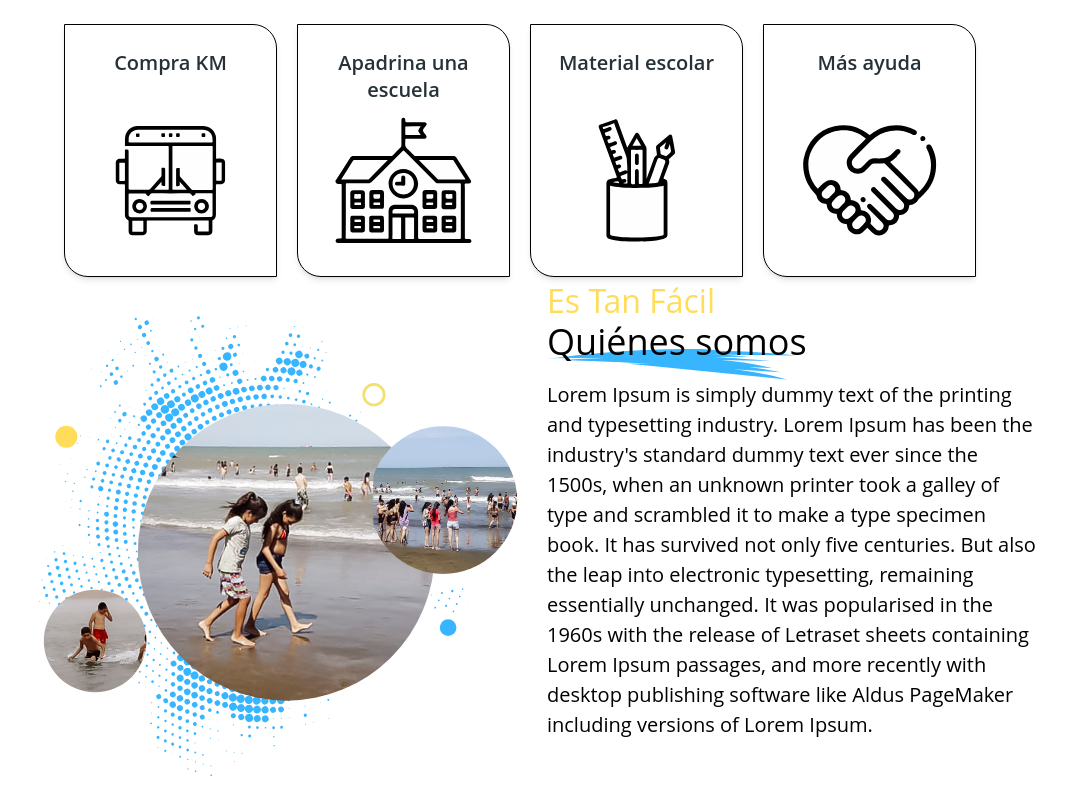
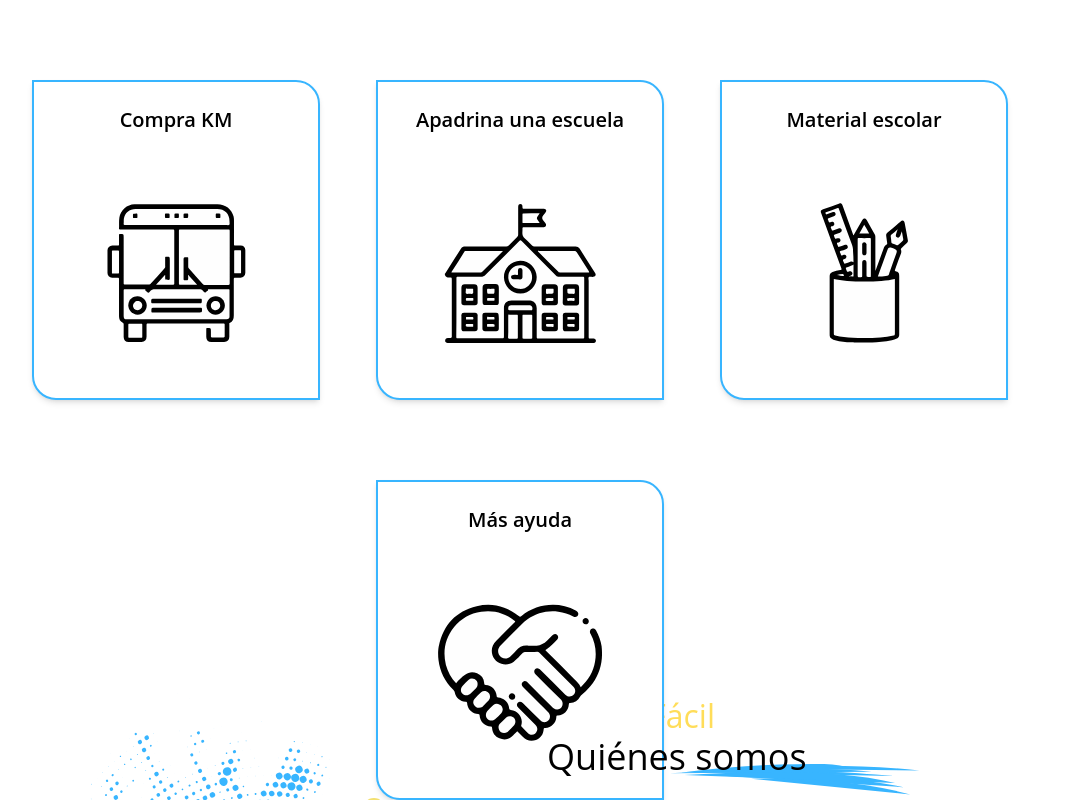
Before and after one commit to Es-Tan-Facil/FrontEnd, a React (Create React App) app: page / in a window 1280 px wide. Shown: the part 820-1620 px from the top of the page, without its empty margins (120-1186 px from the left). Built offline with nearby package versions, Linux system fonts and the light colour scheme; the HTML template or start-up script is replaced by a standard one.

Commit message:
Splitted donation cards into components and added a modal to each one of them

```diff
--- /dev/null
+++ b/src/Components/DonationCards/CardKM.jsx
@@ -0,0 +1,59 @@
+import { Fragment, useState } from "react";
+import {
+    Button,
+    Dialog,
+    DialogHeader,
+    DialogBody,
+    DialogFooter,
+} from "@material-tailwind/react";
+import Bus from '../../Assets/Pictures/Bus2.svg';
+import { Card, CardBody, Typography } from "@material-tailwind/react";
+
+
+export default function CardKM({ text }) {
+    const [open, setOpen] = useState(false);
+
+    const handleOpen = () => setOpen(!open);
+
+    return (
+
+        <Card onClick={handleOpen} className="mt-6 h-80 w-72 rounded-none rounded-tr-3xl rounded-bl-3xl border-solid border-2 border-[#38B5FF] cursor-pointer">
+            <CardBody>
+                <Typography variant="h5" color="black" className="mb-2 text-center">
+                    Compra KM
+                </Typography>
+            </CardBody>
+            <img id="HelpUsImg" src={Bus} alt="Bus" />
+            <Fragment>
+
+                <Dialog
+                    open={open}
+                    handler={handleOpen}
+                    animate={{
+                        mount: { scale: 1, y: 0 },
+                        unmount: { scale: 0.9, y: -100 },
+                    }}
+                >
+                    <DialogHeader>Its a simple dialog.</DialogHeader>
+                    <DialogBody divider>
+                        {text}
+                    </DialogBody>
+                    <DialogFooter>
+                        <Button
+                            variant="text"
+                            color="red"
+                            onClick={handleOpen}
+                            className="mr-1"
+                        >
+                            <span>Cancel</span>
+                        </Button>
+                        <Button variant="gradient" color="green" onClick={handleOpen}>
+                            <span>Confirm</span>
+                        </Button>
+                    </DialogFooter>
+                </Dialog>
+            </Fragment>
+        </Card>
+
+    );
+}
--- /dev/null
+++ b/src/Components/DonationCards/CardMoreHelp.jsx
@@ -0,0 +1,59 @@
+import { Fragment, useState } from "react";
+import {
+    Button,
+    Dialog,
+    DialogHeader,
+    DialogBody,
+    DialogFooter,
+} from "@material-tailwind/react";
+import Help from '../../Assets/Pictures/Help.svg';
+import { Card, CardBody, Typography } from "@material-tailwind/react";
+
+
+export default function CardMoreHelp({ text }) {
+    const [open, setOpen] = useState(false);
+
+    const handleOpen = () => setOpen(!open);
+
+    return (
+
+        <Card onClick={handleOpen} className="mt-6 h-80 w-72 rounded-none rounded-tr-3xl rounded-bl-3xl border-solid border-2 border-[#38B5FF] cursor-pointer">
+            <CardBody>
+                <Typography variant="h5" color="black" className="mb-2 text-center">
+                    Más ayuda
+                </Typography>
+            </CardBody>
+            <img id="HelpUsImg" src={Help} alt="Help Us" />
+            <Fragment>
+
+                <Dialog
+                    open={open}
+                    handler={handleOpen}
+                    animate={{
+                        mount: { scale: 1, y: 0 },
+                        unmount: { scale: 0.9, y: -100 },
+                    }}
+                >
+                    <DialogHeader>Its a simple dialog.</DialogHeader>
+                    <DialogBody divider>
+                        {text}
+                    </DialogBody>
+                    <DialogFooter>
+                        <Button
+                            variant="text"
+                            color="red"
+                            onClick={handleOpen}
+                            className="mr-1"
+                        >
+                            <span>Cancel</span>
+                        </Button>
+                        <Button variant="gradient" color="green" onClick={handleOpen}>
+                            <span>Confirm</span>
+                        </Button>
+                    </DialogFooter>
+                </Dialog>
+            </Fragment>
+        </Card>
+
+    );
+}
--- /dev/null
+++ b/src/Components/DonationCards/CardSchool.jsx
@@ -0,0 +1,59 @@
+import { Fragment, useState } from "react";
+import {
+    Button,
+    Dialog,
+    DialogHeader,
+    DialogBody,
+    DialogFooter,
+} from "@material-tailwind/react";
+import SchoolBuilding from '../../Assets/Pictures/SchoolBuilding.svg';
+import { Card, CardBody, Typography } from "@material-tailwind/react";
+
+
+export default function CardSchool({ text }) {
+    const [open, setOpen] = useState(false);
+
+    const handleOpen = () => setOpen(!open);
+
+    return (
+
+        <Card onClick={handleOpen} className="mt-6 h-80 w-72 rounded-none rounded-tr-3xl rounded-bl-3xl border-solid border-2 border-[#38B5FF] cursor-pointer">
+            <CardBody>
+                <Typography variant="h5" color="black" className="mb-2 text-center">
+                    Apadrina una escuela
+                </Typography>
+            </CardBody>
+            <img id="HelpUsImg" src={SchoolBuilding} alt="School Building" />
+            <Fragment>
+
+                <Dialog
+                    open={open}
+                    handler={handleOpen}
+                    animate={{
+                        mount: { scale: 1, y: 0 },
+                        unmount: { scale: 0.9, y: -100 },
+                    }}
+                >
+                    <DialogHeader>Its a simple dialog.</DialogHeader>
+                    <DialogBody divider>
+                        {text}
+                    </DialogBody>
+                    <DialogFooter>
+                        <Button
+                            variant="text"
+                            color="red"
+                            onClick={handleOpen}
+                            className="mr-1"
+                        >
+                            <span>Cancel</span>
+                        </Button>
+                        <Button variant="gradient" color="green" onClick={handleOpen}>
+                            <span>Confirm</span>
+                        </Button>
+                    </DialogFooter>
+                </Dialog>
+            </Fragment>
+        </Card>
+
+    );
+}
--- /dev/null
+++ b/src/Components/DonationCards/CardSchoolMaterial.jsx
@@ -0,0 +1,59 @@
+import { Fragment, useState } from "react";
+import {
+    Button,
+    Dialog,
+    DialogHeader,
+    DialogBody,
+    DialogFooter,
+} from "@material-tailwind/react";
+import SchoolMaterial from '../../Assets/Pictures/SchoolMaterial.svg';
+import { Card, CardBody, Typography } from "@material-tailwind/react";
+
+
+export default function CardSchoolMaterial({ text }) {
+    const [open, setOpen] = useState(false);
+
+    const handleOpen = () => setOpen(!open);
+
+    return (
+
+        <Card onClick={handleOpen} className="mt-6 h-80 w-72 rounded-none rounded-tr-3xl rounded-bl-3xl border-solid border-2 border-[#38B5FF] cursor-pointer">
+            <CardBody>
+                <Typography variant="h5" color="black" className="mb-2 text-center">
+                    Material escolar
+                </Typography>
+            </CardBody>
+            <img id="HelpUsImg" src={SchoolMaterial} alt="School Material" />
+            <Fragment>
+
+                <Dialog
+                    open={open}
+                    handler={handleOpen}
+                    animate={{
+                        mount: { scale: 1, y: 0 },
+                        unmount: { scale: 0.9, y: -100 },
+                    }}
+                >
+                    <DialogHeader>Its a simple dialog.</DialogHeader>
+                    <DialogBody divider>
+                        {text}
+                    </DialogBody>
+                    <DialogFooter>
+                        <Button
+                            variant="text"
+                            color="red"
+                            onClick={handleOpen}
+                            className="mr-1"
+                        >
+                            <span>Cancel</span>
+                        </Button>
+                        <Button variant="gradient" color="green" onClick={handleOpen}>
+                            <span>Confirm</span>
+                        </Button>
+                    </DialogFooter>
+                </Dialog>
+            </Fragment>
+        </Card>
+
+    );
+}
--- a/src/Components/DonationCards/DonationCards.css
+++ b/src/Components/DonationCards/DonationCards.css
@@ -0,0 +1,34 @@
+CardBody {
+    height: 7.5vh;
+}
+
+#card-container {
+    height: 100vh;
+}
+
+img {
+    margin-right: auto;
+    margin-left: auto;
+    margin-top: auto;
+    margin-bottom: 55px;
+}
+
+#BusImg {
+    width: 140px;
+    height: 140px;
+}
+
+#SchoolImg {
+    width: 200px;
+    height: 160px;
+}
+
+#SchoolMaterialImg {
+    width: 100px;
+    height: 160px;
+}
+
+#HelpUsImg {
+    width: 165px;
+    height: 140px;
+}
--- a/src/Components/DonationCards/DonationCards.jsx
+++ b/src/Components/DonationCards/DonationCards.jsx
@@ -1,54 +1,30 @@
 import './DonationCards.css';
-import Bus from '../../Assets/Pictures/Bus2.svg';
-import SchoolBuilding from '../../Assets/Pictures/SchoolBuilding.svg';
-import SchoolMaterial from '../../Assets/Pictures/SchoolMaterial.svg';
-import Help from '../../Assets/Pictures/Help.svg';
-import { Card, CardBody, Typography } from "@material-tailwind/react";
 import Subtitle from '../Subtitle/Subtitle';
 import Title from '../Title/Title';
+import CardMoreHelp from './CardMoreHelp';
+import CardSchoolMaterial from './CardSchoolMaterial';
+import CardSchool from './CardSchool';
+import CardKM from './CardKM';
 
 
 export default function DonationCards() {
+
     return (
-        <>
-            <div id="Colabora" style={{display: "flex", justifyContent: "center", alignItems: "center", flexDirection: "column"}}>
+        <div id="card-container">
+            <div id="Colabora" class="flex justify-center items-center flex-col" >
                 <Subtitle subtitle="Nuestra causa" />
                 <Title title="Colabora con nosotros" />
             </div>
-            <div style={{ display: "flex", justifyContent: "center", flexWrap: "wrap", marginTop: "5px", gap: "20px" }}>
-                <Card className="mt-6 w-64 rounded-none rounded-tr-3xl rounded-bl-3xl border-solid border border-black" style={{ height: "253px", width: "213px" }}>
-                    <CardBody style={{ height: "7.5vh" }}>
-                        <Typography variant="h5" color="blue-gray" className="mb-2" style={{ textAlign: "center" }}>
-                            Compra KM
-                        </Typography>
-                    </CardBody>
-                    <img src={Bus} alt="Bus" style={{ width: "111px", height: "111px", margin: "auto" }} />
-                </Card>
-                <Card className="mt-6 w-64 rounded-none rounded-tr-3xl rounded-bl-3xl border-solid border border-black" style={{ height: "253px", width: "213px" }}>
-                    <CardBody style={{ height: "7.5vh" }}>
-                        <Typography variant="h5" color="blue-gray" className="mb-2" style={{ textAlign: "center" }}>
-                            Apadrina una escuela
-                        </Typography>
-                    </CardBody>
-                    <img src={SchoolBuilding} alt="School" style={{ width: "137px", height: "126px", margin: "auto" }} />
-                </Card>
-                <Card className="mt-6 w-64 rounded-none rounded-tr-3xl rounded-bl-3xl border-solid border border-black" style={{ height: "253px", width: "213px" }}>
-                    <CardBody style={{ height: "7.5vh" }}>
-                        <Typography variant="h5" color="blue-gray" className="mb-2" style={{ textAlign: "center" }}>
-                            Material escolar
-                        </Typography>
-                    </CardBody>
-                    <img src={SchoolMaterial} alt="School Material" style={{ width: "78px", height: "125px", margin: "auto" }} />
-                </Card>
-                <Card className="mt-6 w-64 rounded-none rounded-tr-3xl rounded-bl-3xl border-solid border border-black" style={{ height: "253px", width: "213px" }}>
-                    <CardBody style={{ height: "7.5vh" }}>
-                        <Typography variant="h5" color="blue-gray" className="mb-2" style={{ textAlign: "center" }}>
-                            Más ayuda
-                        </Typography>
-                    </CardBody>
-                    <img src={Help} alt="Help Us" style={{ width: "134px", height: "111px", margin: "auto" }} />
-                </Card>
+            <div class="flex justify-center flex-wrap mt-1.5 gap-14" >
+                <CardKM text="Lorem Ipsum is simply dummy text of the printing and typesetting industry. Lorem Ipsum has been the industry's standard dummy text ever since the 1500s,
+                when an unknown printer took a galley of type and scrambled it to make a type specimen book."/>
+                <CardSchool text="Lorem Ipsum is simply dummy text of the printing and typesetting industry. Lorem Ipsum has been the industry's standard dummy text ever since the 1500s,
+                when an unknown printer took a galley of type and scrambled it to make a type specimen book."/>
+                <CardSchoolMaterial text="Lorem Ipsum is simply dummy text of the printing and typesetting industry. Lorem Ipsum has been the industry's standard dummy text ever since the 1500s,
+                when an unknown printer took a galley of type and scrambled it to make a type specimen book."/>
+                <CardMoreHelp text="Lorem Ipsum is simply dummy text of the printing and typesetting industry. Lorem Ipsum has been the industry's standard dummy text ever since the 1500s,
+                when an unknown printer took a galley of type and scrambled it to make a type specimen book."/>
             </div>
-        </>
+        </div>
     )
 }
```
